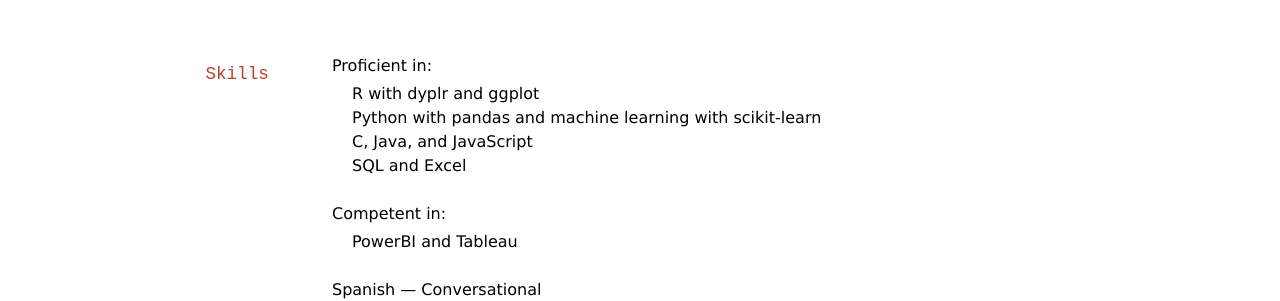
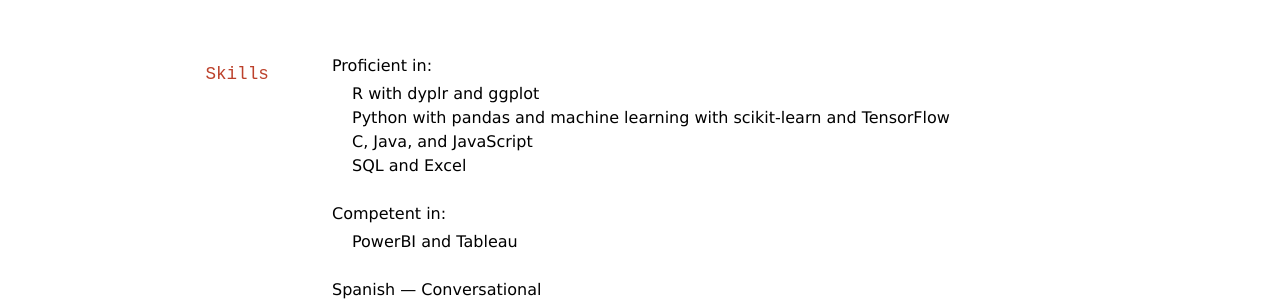
Before and after one commit to LHerrmeyer/herrmeyer_logan_resume, a Jekyll site: the page built from docs/index.md, in a window 1280 px wide. Shown: the part 271-572 px from the top of the page. Built offline with Jekyll 4.4.1, drawn with Linux system fonts in a browser that asks for light colours.

Commit message:
Update index.md

```diff
--- a/docs/index.md
+++ b/docs/index.md
@@ -24,7 +24,7 @@ __Brigham Young University Idaho__, Rexburg, ID
 ## Skills
 - Proficient in:
   - R with dyplr and ggplot
-  - Python with pandas and machine learning with scikit-learn
+  - Python with pandas and machine learning with scikit-learn and TensorFlow
   - C, Java, and JavaScript
   - SQL and Excel
 - Competent in:
```
